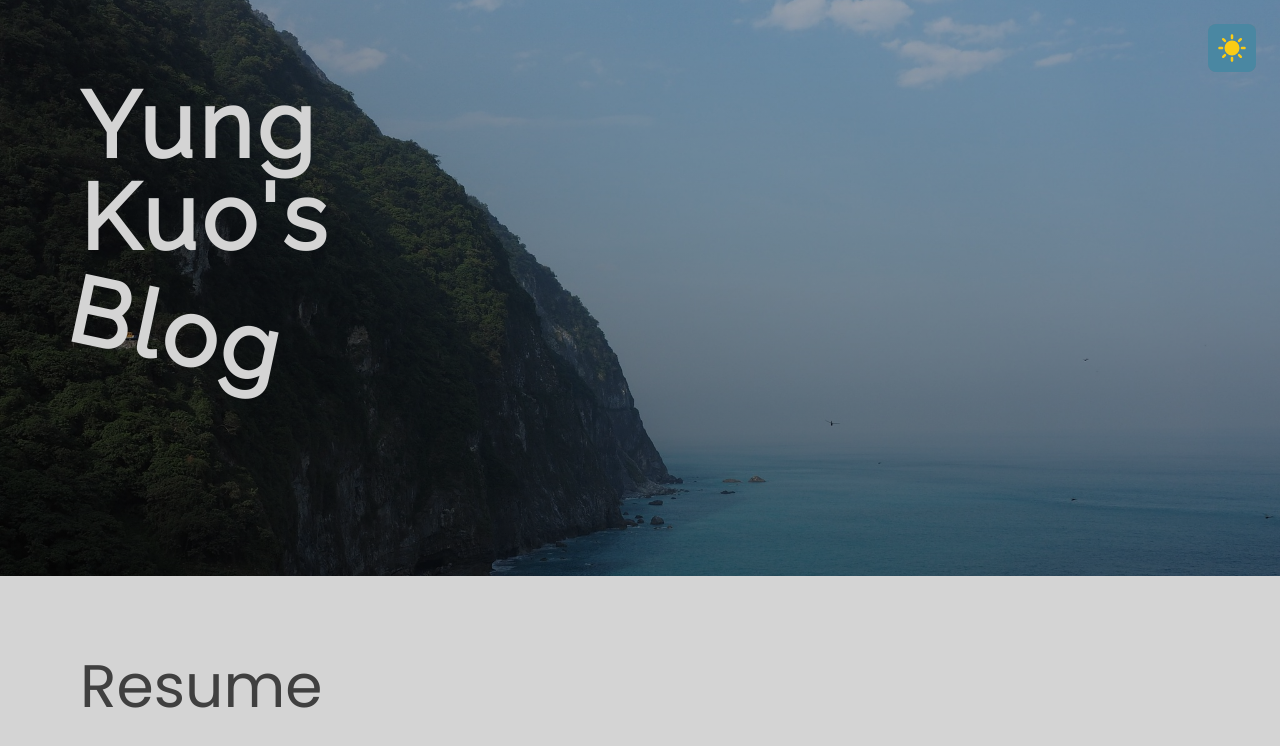
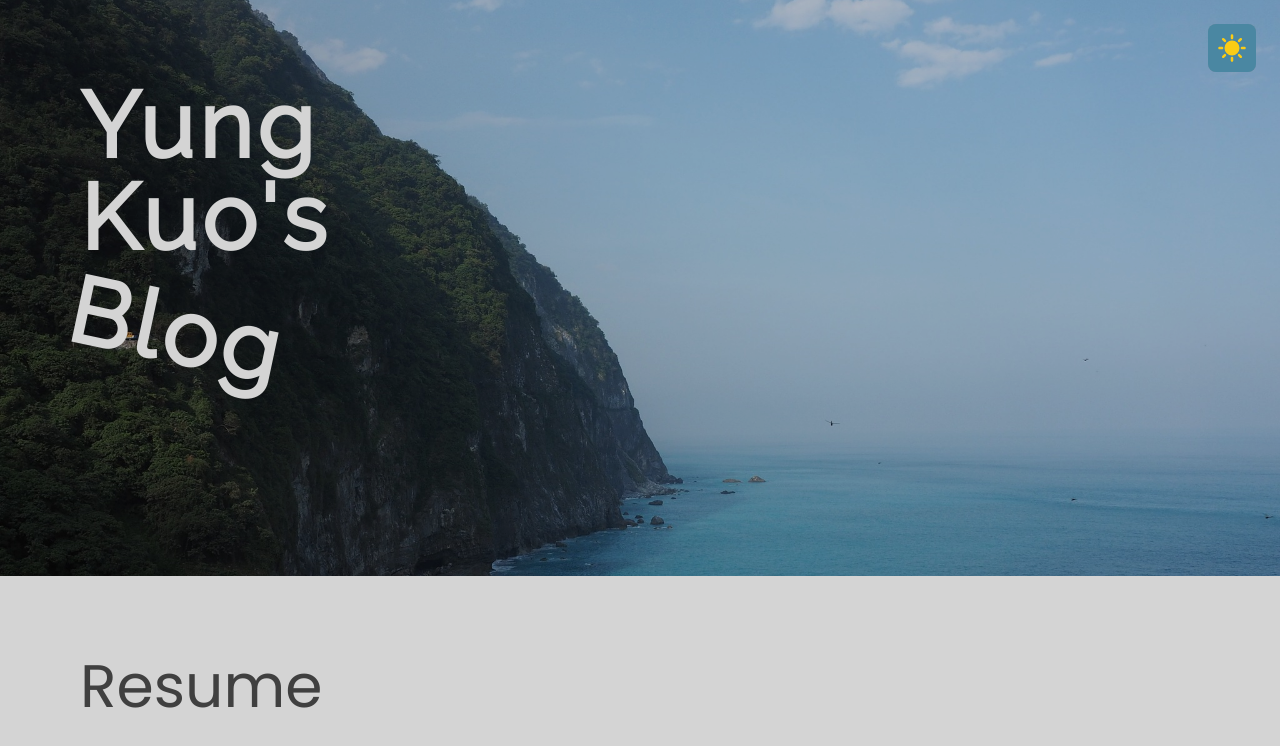
Before and after one commit to Yung-Kuo/my-blog, a Nuxt app: page / in a window 1280 px wide. Shown: the top 746 px of the page. Built offline with nearby package versions, Linux system fonts and the light colour scheme.

Commit message:
slight change to mask opacity

```diff
--- a/components/Layout/Header/index.vue
+++ b/components/Layout/Header/index.vue
@@ -1,6 +1,6 @@
 <script setup></script>
 <template>
-        <header id="header" class="group w-full h-[36rem] z-20">
+        <header id="header" class="w-full group h-[36rem] z-20">
                 <!-- light mode -->
                 <div
                         class="z-20 dark:opacity-0 opacity-100 absolute bg-cover bg-center transition-all duration-300 bg-cliff-meets-ocean top-0 left-0 w-full h-full"
@@ -10,8 +10,10 @@
                         class="z-20 opacity-0 dark:opacity-100 absolute bg-cover bg-center transition-all duration-300 bg-city-before-dawn top-0 left-0 w-full h-full"
                 ></div>
                 <!-- mask -->
+                <!-- bg-gradient-to-t from-black/40 to-black/20 hover:from-black/30 hover:to-black/10 -->
+                <!-- bg-black bg-opacity-20 group-hover:bg-opacity-10 -->
                 <div
-                        class="z-30 absolute parent bg-gradient-to-t from-black/40 to-black/20 group-hover:bg-opacity-10 w-full h-full transition-all overflow-y-hidden"
+                        class="z-30 absolute parent transition-colors bg-black bg-opacity-20 group-hover:bg-opacity-10 w-full h-full overflow-y-hidden"
                 >
                         <!-- for large screen -->
                         <div
```
Also changed, not shown: 1 other file (tests, documents, lock files or other folders).
